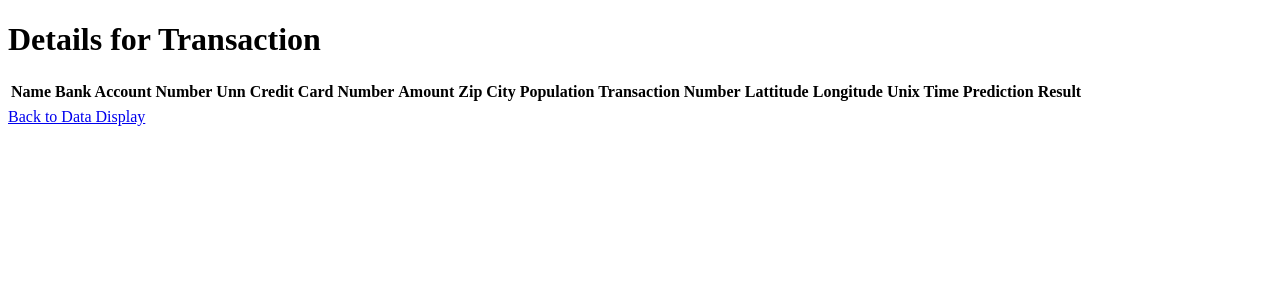
After one commit to asmeet23/Financial-Fraud-Detection, a Flask app: a page that uses templates/details.html in a window 1280 px wide. The commit adds this page. Shown: the top 300 px of the page. Run offline with Flask 3, Linux system fonts and the light colour scheme; lists and menus that the app fills with data are empty; parts of the project's set-up code (start-up, migrations or seed data) failed here and were passed over.

Commit message:
Changes to be committed: 	modified:   app.py 	new file:   templates/details.html 	modified:   templates/display.html

```diff
--- a/app.py
+++ b/app.py
@@ -139,6 +139,15 @@ def delete_data():
 
     return render_template('display.html')
 
+@app.route('/details_template/<name>')
+def details_template(name):
+    with app.app_context():
+        db = get_db()
+        cursor = db.cursor()
+        cursor.execute('SELECT * FROM userdata WHERE name = ?', (name,))
+        details = cursor.fetchone()
+
+    return render_template('details.html', details=details)
 
 if __name__ == '__main__':
     app.run(debug=True)
--- /dev/null
+++ b/templates/details.html
@@ -0,0 +1,48 @@
+<!DOCTYPE html>
+<html>
+<head>
+    <title>Details</title>
+    <!-- Add any necessary CSS styles here -->
+</head>
+<body>
+    <h1>Details for Transaction</h1>
+
+    <table>
+        <tr>
+            <th>Name</th>
+            <th>Bank Account Number</th>
+            <th>Unn</th>
+            <th>Credit Card Number</th>
+            <th>Amount</th>
+            <th>Zip</th>
+            <th>City Population</th>
+            <th>Transaction Number</th>
+            <th>Lattitude</th>
+            <th>Longitude</th>
+            <th>Unix Time</th>
+            <th>Prediction</th>
+            <th>Result</th>
+        </tr>
+        <tr>
+            <td>{{ details[0] }}</td>
+            <td>{{ details[1] }}</td>
+            <td>{{ details[2] }}</td>
+            <td>{{ details[3] }}</td>
+            <td>{{ details[4] }}</td>
+            <td>{{ details[5] }}</td>
+            <td>{{ details[6] }}</td>
+            <td>{{ details[7] }}</td>
+            <td>{{ details[8] }}</td>
+            <td>{{ details[9] }}</td>
+            <td>{{ details[10] }}</td>
+            <td>{{ details[11] }}</td>
+            <td>{{ details[12] }}</td>
+            <td>{{ details[13] }}</td>
+        </tr>
+    </table>
+
+    <a href="{{ url_for('display_data') }}">Back to Data Display</a>
+
+    <!-- Add any necessary JavaScript scripts here -->
+</body>
+</html>
```
Also changed, not shown: templates/display.html (+7 -2 lines).
